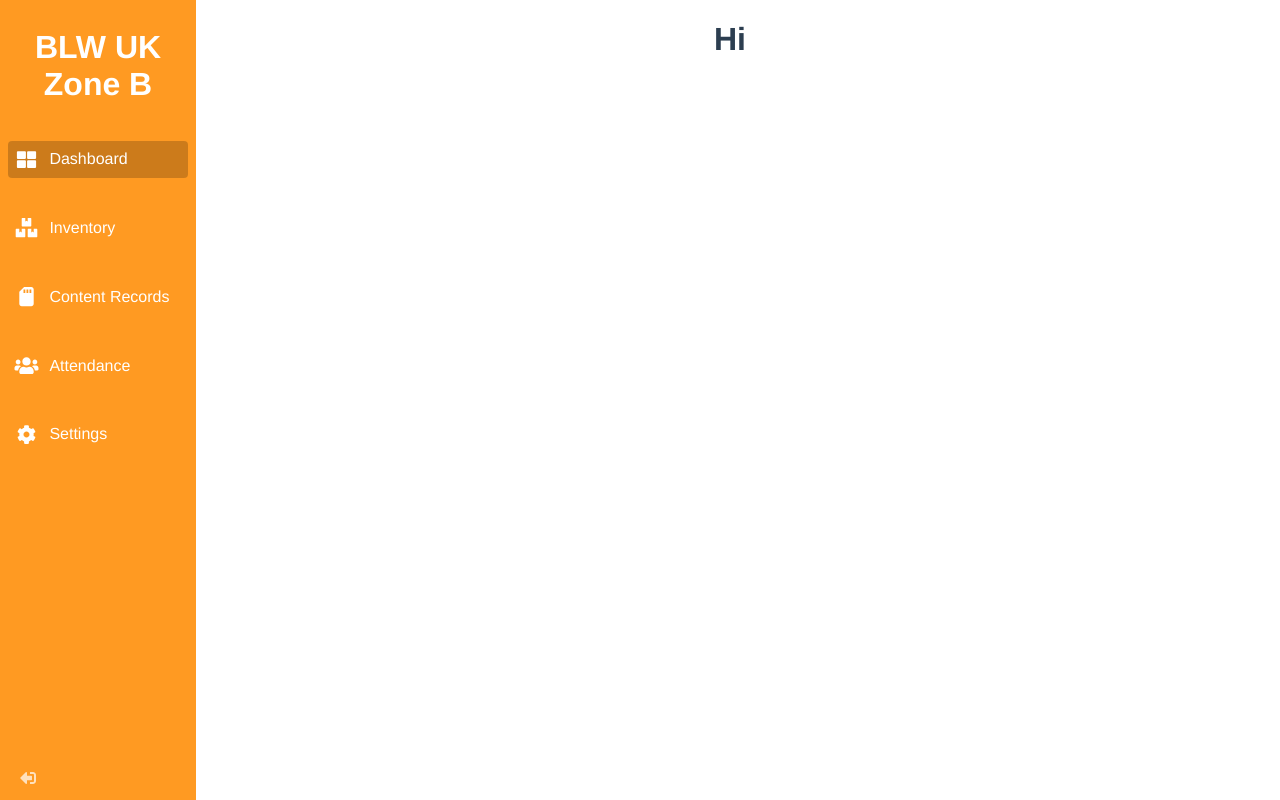
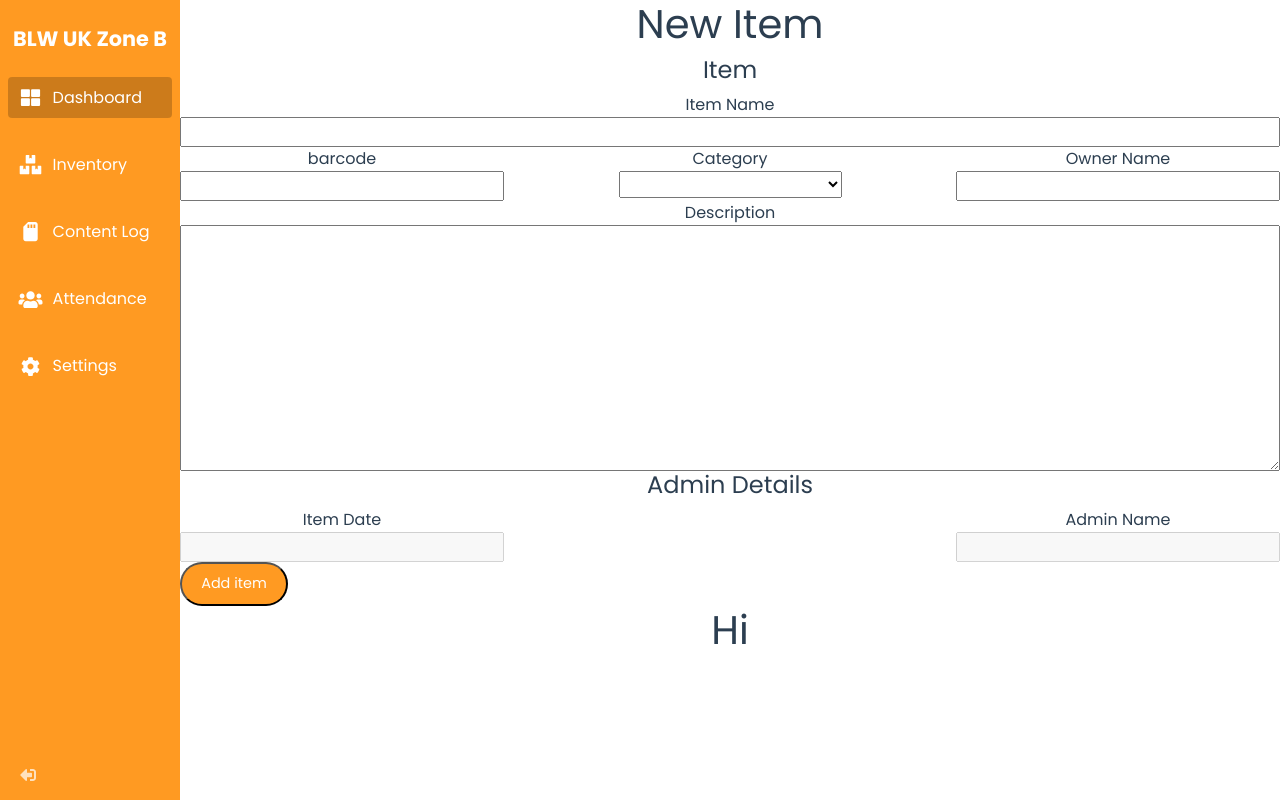
Before and after one commit to fisher0fm3n/blwukzoneb-zonal-hub, a Vue app: page /#/ in a window 1280 px wide. Built offline with nearby package versions, Linux system fonts and the light colour scheme.

Commit message:
Sidenav complete and add item in progress

```diff
--- a/public/index.html
+++ b/public/index.html
@@ -4,6 +4,7 @@
     <meta charset="utf-8">
     <meta http-equiv="X-UA-Compatible" content="IE=edge">
     <meta name="viewport" content="width=device-width,initial-scale=1.0">
+    <link href="https://cdn.jsdelivr.net/npm/bootstrap@5.1.0/dist/css/bootstrap.min.css" rel="stylesheet" integrity="sha384-KyZXEAg3QhqLMpG8r+8fhAXLRk2vvoC2f3B09zVXn8CA5QIVfZOJ3BCsw2P0p/We" crossorigin="anonymous">
     <link rel="icon" href="<%= BASE_URL %>favicon.ico">
     <title>BLW UK Zone B</title>
   </head>
--- a/src/App.vue
+++ b/src/App.vue
@@ -1,15 +1,22 @@
 <template>
   <div v-if="!mobile">
-  <Sidebar />
-  <div :style="{ 'margin-left': sidebarWidth }">
-  <router-view />
-</div>
-</div>
+    <Sidebar />
+    <div class="app-content" :style="{ 'margin-left': sidebarWidth }">
+      <ItemModal />
+      <router-view />
+    </div>
+  </div>
+
+  <div v-else class="mobile-message flex flex-column">
+    <h2>Sorry, this app is not supported on Mobile Devices</h2>
+    <p>To use this app please use a computer or tablet</p>
+  </div>
 </template>
 
 <script type="text/javascript">
-import Sidebar from '@/components/sidebar/Sidebar.vue';
-import { sidebarWidth } from '@/assets/js/state';
+import Sidebar from "@/components/sidebar/Sidebar.vue";
+import ItemModal from "@/components/ItemModal.vue";
+import { sidebarWidth } from "@/assets/js/state";
 
 export default {
   data() {
@@ -19,13 +26,14 @@ export default {
   },
   components: {
     Sidebar,
+    ItemModal,
   },
   setup() {
     return { sidebarWidth };
   },
   created() {
     this.checkScreen();
-    window.addEventListener('resize', this.checkScreen);
+    window.addEventListener("resize", this.checkScreen);
   },
   methods: {
     checkScreen() {
@@ -41,12 +49,27 @@ export default {
 </script>
 
 <style lang="scss">
+@import url("https://fonts.googleapis.com/css2?family=Poppins:wght@300;400;600;700;800&display=swap");
+
+body {
+  padding: 0;
+  margin: 0;
+}
+* {
+  font-family: "Poppins", sans-serif;
+  box-sizing: border-box;
+}
+
 #app {
   font-family: Avenir, Helvetica, Arial, sans-serif;
   -webkit-font-smoothing: antialiased;
   -moz-osx-font-smoothing: grayscale;
   text-align: center;
   color: #2c3e50;
+}
+
+.app-content {
+  position: relative;
 }
 
 #nav {
@@ -61,4 +84,25 @@ export default {
     }
   }
 }
+
+.flex {
+  display: flex;
+}
+
+.flex-column {
+  flex-direction: column;
+}
+
+.mobile-message {
+  text-align: center;
+  justify-content: center;
+  align-items: center;
+  height: 100vh;
+  background-color: #ff9a22;
+  color: #fff;
+
+  p {
+    margin-top: 16px;
+  }
+}
 </style>
--- a/src/assets/js/state.js
+++ b/src/assets/js/state.js
@@ -6,7 +6,7 @@ export const collapsed = ref(false);
 export const toggleSidebar = () => (collapsed.value = !collapsed.value);
 
 export const SIDE_WIDTH = 180;
-export const SIDE_WIDTH_COLLAPSED = 38;
+export const SIDE_WIDTH_COLLAPSED = 61;
 
 export const sidebarWidth = computed(
   () => `${collapsed.value ? SIDE_WIDTH_COLLAPSED : SIDE_WIDTH}px`,
--- /dev/null
+++ b/src/components/ItemModal.vue
@@ -0,0 +1,112 @@
+<template>
+  <div @click="checkClick" ref="itemWrap" class="item-wrap d-flex flex-column">
+    <form @submit.prevent="submitForm" class="item-content">
+      <h1>New Item</h1>
+
+      <!-- Item Info -->
+      <div class="item-info d-flex flex-column">
+        <h4>Item</h4>
+        <div class="input d-flex flex-column">
+          <label for="itemName">Item Name</label>
+          <input required type="text" id="itemName" v-model="itemName" />
+        </div>
+        <div class="item-details d-flex justify-content-between">
+          <div class="input d-flex flex-column">
+            <label for="itemBarcode">barcode</label>
+            <input
+              required
+              type="text"
+              id="itemBarcode"
+              v-model="itemBarcode"
+            />
+          </div>
+          <div class="input d-flex flex-column">
+            <label for="itemCategory">Category</label>
+            <select id="itemCategory" v-model="itemCategory">
+              <option value="camera">Camera</option>
+              <option value="light">Light</option>
+              <option value="cable">Cable</option>
+              <option value="device">Mobile/Computer Device</option>
+              <option value="peripheral">Peripheral</option>
+            </select>
+          </div>
+          <div class="input d-flex flex-column">
+            <label for="ownerName">Owner Name</label>
+            <input required type="text" id="ownerName" v-model="ownerName" />
+          </div>
+        </div>
+        <div class="item-description">
+          <div class="input d-flex flex-column">
+            <label for="itemDescription">Description</label>
+            <textarea
+              required
+              id="itemDescription"
+              rows="10"
+              cols="30"
+              v-model="itemDescription"
+            ></textarea>
+          </div>
+        </div>
+      </div>
+
+      <!-- Item Admin -->
+      <div class="item-admin d-flex flex-column">
+        <h4>Admin Details</h4>
+        <div class="item-admin-details d-flex justify-content-between">
+          <div class="input d-flex flex-column">
+            <label for="itemDate">Item Date</label>
+            <input disabled type="text" id="itemDate" v-model="itemDate" />
+          </div>
+          <div class="input d-flex flex-column">
+            <label for="adminName">Admin Name</label>
+            <input disabled type="text" id="adminName" v-model="adminName" />
+          </div>
+        </div>
+      </div>
+
+      <!-- Save/Exit Buttons -->
+      <div class="save d-flex">
+        <button class="add-button">Add item</button>
+      </div>
+    </form>
+  </div>
+</template>
+
+<script>
+export default {
+  name: "itemModal",
+  data() {
+    return {
+      itemName: null,
+      itemBarcode: null,
+      itemCategory: null,
+      itemDescription: null,
+      itemDate: null,
+      itemTime: null,
+      itemImages: [],
+      ownerName: null,
+      adminName: null,
+    };
+  },
+};
+</script>
+
+<style lang="scss" scoped>
+.add-button {
+  cursor: pointer;
+  font-size: 0.9rem;
+  font-weight: 400;
+  border-radius: 3rem;
+  padding: 0.6rem 1.2rem;
+  background-color: #ff9a22;
+  color: #fff;
+  .inner-button {
+    color: #ff9a22;
+    background-color: #fff;
+    border-radius: 100%;
+    margin-right: 0.6rem;
+    min-width: 2rem;
+    min-height: 2rem;
+  }
+}
+</style>
--- a/src/components/sidebar/Sidebar.vue
+++ b/src/components/sidebar/Sidebar.vue
@@ -5,14 +5,14 @@
       <img class="sidebar-logo" src="../../assets/images/icons/spades.svg" />
     </span>
 
-    <span v-else>
+    <span class="side-logo__text" v-else>
       BLW UK Zone B
     </span>
   </h1>
 
   <SidebarLink to="/" icon="fas fa-th-large">Dashboard</SidebarLink>
   <SidebarLink to="/inventory" icon="fas fa-boxes">Inventory</SidebarLink>
-  <SidebarLink to="/content" icon="fas fa-sd-card">Content Records</SidebarLink>
+  <SidebarLink to="/content" icon="fas fa-sd-card">Content Log</SidebarLink>
   <SidebarLink to="/registration" icon="fas fa-users">Attendance</SidebarLink>
   <SidebarLink to="/settings" icon="fas fa-cog">Settings</SidebarLink>
   <span class="collapse-icon" :class="{ 'rotate-180': collapsed }" @click="toggleSidebar">
@@ -66,6 +66,11 @@ export default {
     width: 1.8rem;
   }
 
+  .side-logo__text{
+    font-size: 1.3rem;
+font-weight: bold;
+  }
+
   .collapse-icon{
     position: absolute;
     bottom: 0;
--- a/src/components/sidebar/SidebarLink.vue
+++ b/src/components/sidebar/SidebarLink.vue
@@ -29,8 +29,8 @@ transition: opacity 0;
   font-weight: 400;
   user-select: none;
 
-  margin: 1rem 0;
-  padding: 0.4em;
+  margin: .8rem 0;
+  padding: 1.3rem .6rem;
   border-radius: 0.25em;
   height: 1.5em;
 
--- a/src/views/Inventory.vue
+++ b/src/views/Inventory.vue
@@ -1,12 +1,130 @@
 <template lang="html">
-<h1>Inventroy</h1>
+  <div class="inventory container-fluid">
+    <div class="row">
+      <div class="col-md-12">
+        <h1 class="page-header">Inventory</h1>
+      </div>
+    </div>
+    <div class="row">
+      <div class="col-md-8">
+        <div class="d-flex">
+          <div
+            @click="toggleFilterMenu"
+            class="filter d-flex align-items-center"
+            ref="filter"
+          >
+            <span>Filter by: Category<i class="fas fa-angle-down"></i></span>
+
+            <ul v-show="filterMenu" class="filter-menu">
+              <li>Draft</li>
+              <li>Pending</li>
+              <li>Paid</li>
+              <li>Clear</li>
+            </ul>
+          </div>
+        </div>
+      </div>
+      <div class="col-md-4 d-flex align-items-center">
+        <span class="system-record">There 10 items logged into the system</span>
+        <div @click="newItem" class="add-button d-flex align-items-center">
+          <div
+            class="inner-button d-flex justify-content-center align-items-center"
+          >
+            <i class="fas fa-plus"></i>
+          </div>
+          <span>New item</span>
+        </div>
+      </div>
+    </div>
+  </div>
 </template>
 
 <script>
 export default {
-  name: 'Inventory',
+  name: "Inventory",
+  data() {
+    return {
+      filterMenu: null,
+    };
+  },
+  components: {},
+  methods: {
+    newItem() {},
+
+    toggleFilterMenu() {
+      this.filterMenu = !this.filterMenu;
+    },
+  },
 };
 </script>
 
-<style lang="css" scoped>
+<style lang="scss" scoped>
+.inventory {
+  padding: 0 4rem;
+  margin-top: 4rem;
+  color: #131313;
+  .page-header {
+    font-weight: bold;
+    text-align: left;
+    margin-bottom: 3rem;
+  }
+  .filter {
+    cursor: pointer;
+    span {
+      font-size: 0.9rem;
+      font-weight: 400;
+      border-radius: 0.2rem;
+      padding: 0.6rem 1.2rem;
+      background-color: #ff9a22;
+      color: #fff;
+      svg {
+        margin-left: 0.4rem;
+      }
+    }
+  }
+
+  .filter-menu {
+    width: 11.5rem;
+    position: absolute;
+    top: 13.6rem;
+    padding: 0;
+    list-style: none;
+    background-color: #fff;
+    box-shadow: 0px 8px 16px 0px rgba(0, 0, 0, 0.2);
+    border-radius: 0.3rem;
+    text-align: left;
+    li {
+      cursor: pointer;
+      font-size: 12px;
+      padding: 10px 20px;
+      transition: color 250ms;
+
+      &:hover {
+        color: #fff;
+        background-color: #ff9a22;
+      }
+    }
+  }
+
+  .add-button {
+    cursor: pointer;
+    font-size: 0.9rem;
+    font-weight: 400;
+    border-radius: 3rem;
+    padding: 0.6rem 1.2rem;
+    background-color: #ff9a22;
+    color: #fff;
+    .inner-button {
+      color: #ff9a22;
+      background-color: #fff;
+      border-radius: 100%;
+      margin-right: 0.6rem;
+      min-width: 2rem;
+      min-height: 2rem;
+    }
+  }
+  .system-record {
+    margin-right: 1rem;
+  }
+}
 </style>
```
